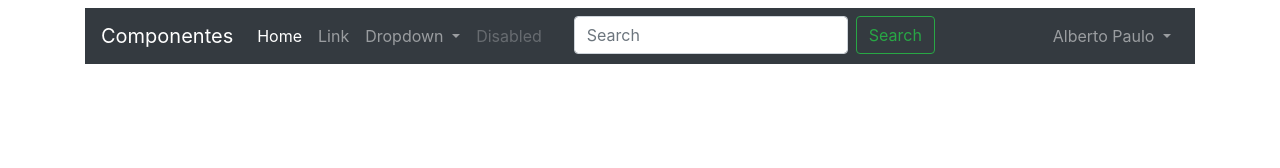
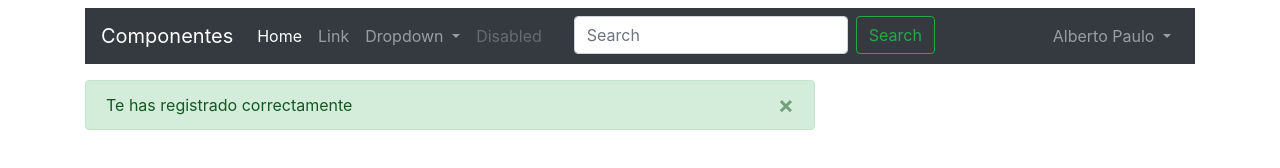
Before and after one commit to Albertoenriquepaulo/UdemyVictorRoble-master-css, a plain HTML site: page master-css/aprendiendo-bootstrap/componentes.html in a window 1280 px wide. Drawn offline with Linux system fonts and the light colour scheme.

Commit message:
209. Alertas

```diff
--- a/master-css/aprendiendo-bootstrap/componentes.html
+++ b/master-css/aprendiendo-bootstrap/componentes.html
@@ -92,6 +92,19 @@
           </nav>
         </header>
       </div>
+
+      <div class="row">
+        <div class="col-md-8 mt-3">
+          <div class="alert alert-success alert-dismissible fade show">
+            <!-- fade y show nos permiten cerrar la alerta con un efecto suavizado -->
+            Te has registrado correctamente
+            <!-- Esta configuracion del boton es para que aparezca la x en la alerta y permita cerrarla -->
+            <button type="button" class="close" data-dismiss="alert">
+              <span>&times;</span>
+            </button>
+          </div>
+        </div>
+      </div>
     </div>
 
     <script type="text/javascript" src="jquery/jquery-3.5.0.min.js"></script>
```
